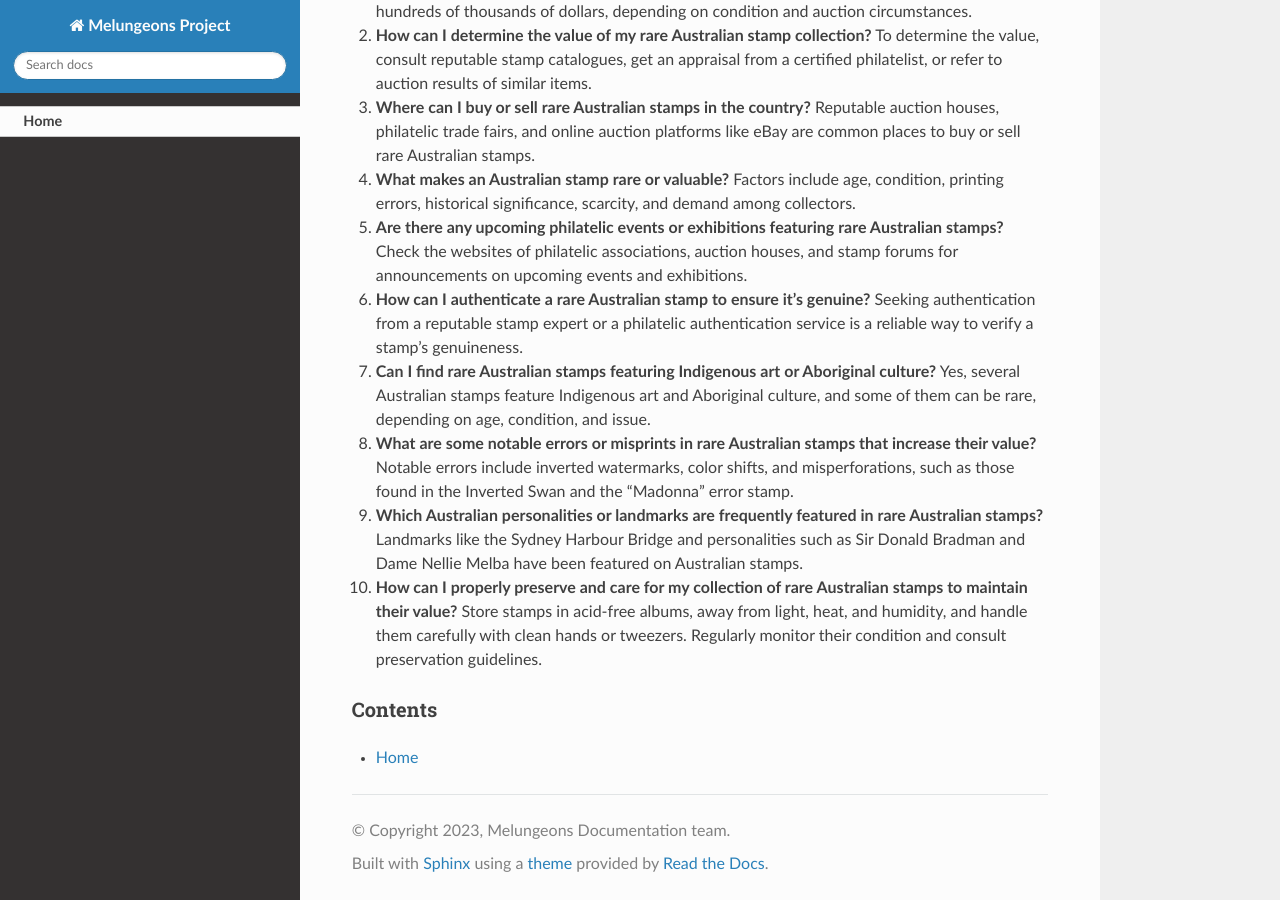
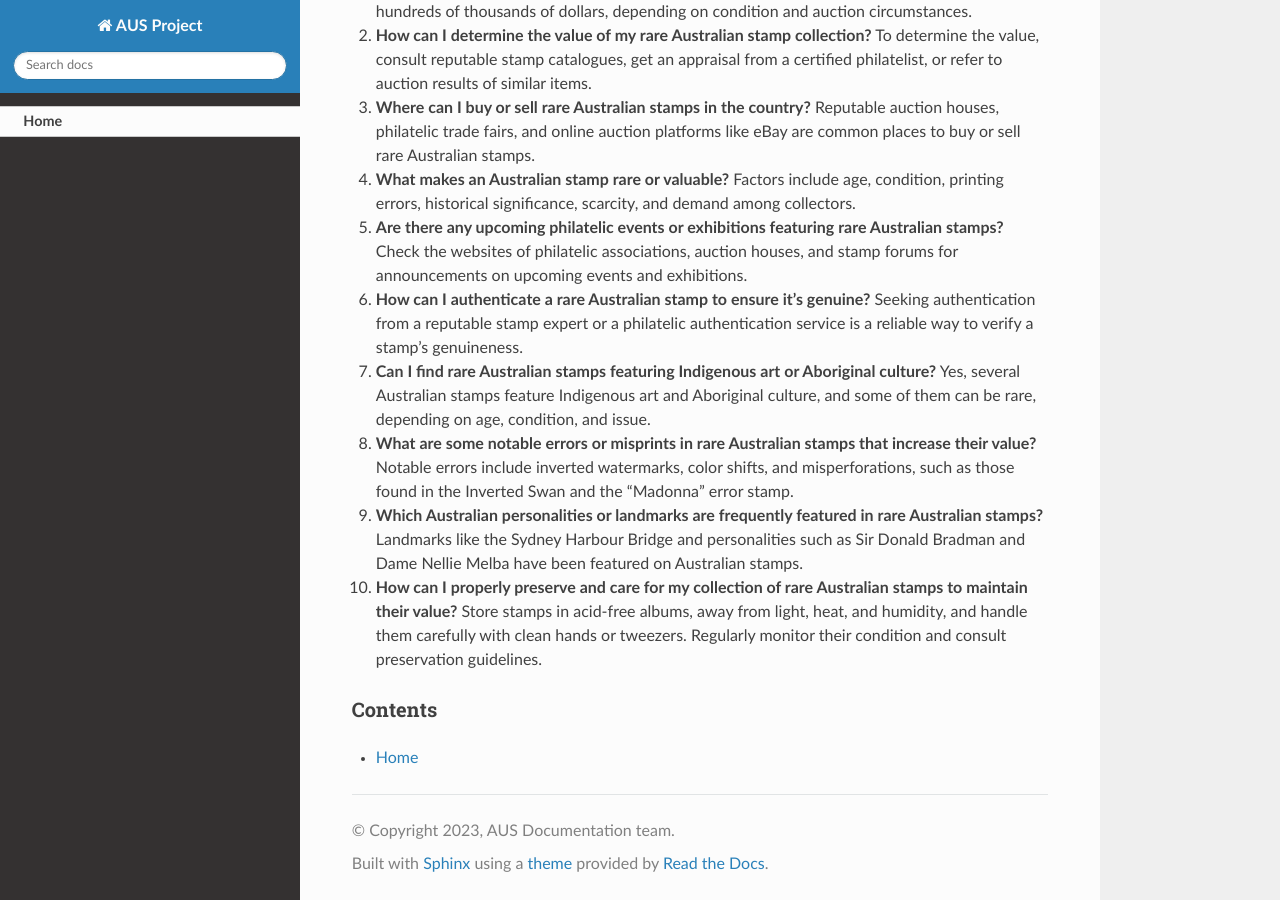
Before and after one commit to techarris/superfood, a Sphinx documentation site: the page built from docs/index.rst, in a window 1280 px wide and 900 px high, scrolled down 1122 px. Built offline with Sphinx 7.4.7 and the Read the Docs theme 2.0.0, drawn with Linux system fonts in a browser that asks for light colours.

Commit message:
Update conf.py

```diff
--- a/docs/conf.py
+++ b/docs/conf.py
@@ -17,9 +17,9 @@
 
 # -- Project information -----------------------------------------------------
 
-project = "Melungeons Project"
-copyright = "2023, Melungeons Documentation team"
-author = "Melungeons Documentation team"
+project = "AUS Project"
+copyright = "2023, AUS Documentation team"
+author = "AUS Documentation team"
 
 
 # -- General configuration ---------------------------------------------------
```
